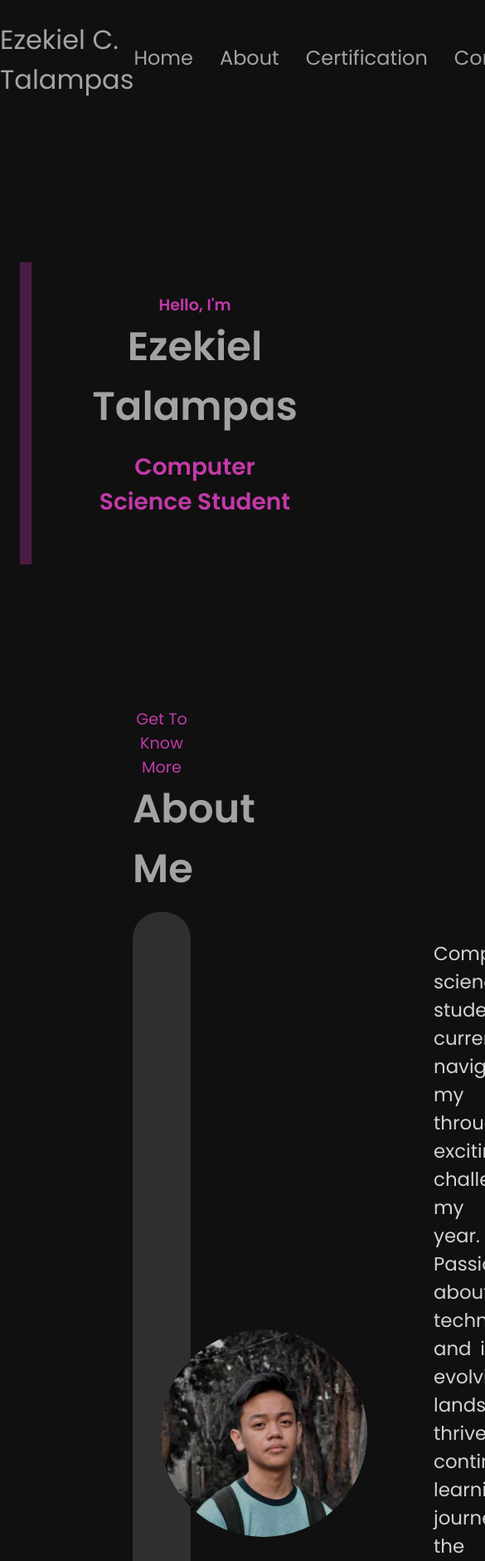
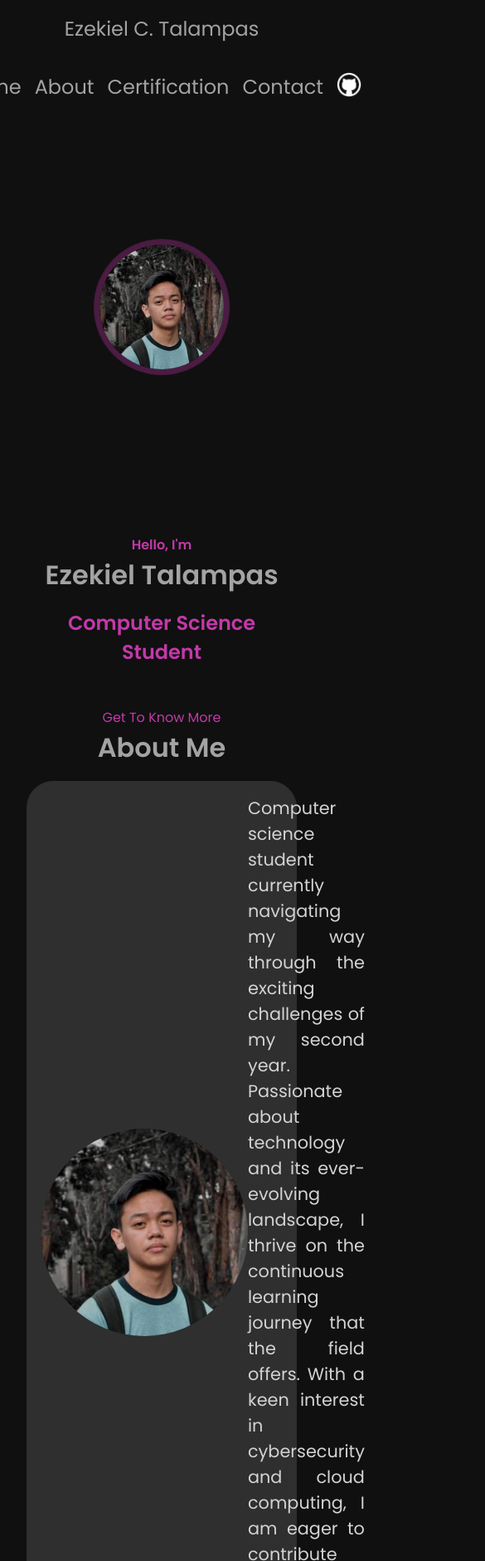
Before and after one commit to EzekielTalampas/EzekielTalampas.github.io, a plain HTML site: page index.html in a window 390 px wide. Shown: the top 1881 px of the page at 83% size, 585 px wide, since content can reach past the window. Drawn offline with Linux system fonts and the light colour scheme.

Commit message:
Update responsiveness/cert credentials

```diff
--- a/styles.css
+++ b/styles.css
@@ -235,8 +235,8 @@ section {
   justify-content: center;
   align-items: center;
   flex-shrink: 0;
-  max-width: 700px;
-  max-height: 700px;
+  max-width: 650px;
+  max-height: 650px;
 }
 
 .cert-pic img {
@@ -298,3 +298,97 @@ footer {
 footer p {
   text-align: center;
 }
+
+@media only screen and (max-width: 1200px) {
+  /* Adjust styles for screens up to 1200px width */
+  nav {
+    flex-direction: column;
+  }
+}
+
+@media only screen and (max-width: 768px) {
+  /* Adjust styles for screens up to 768px width */
+  section {
+    margin: 0 2rem;
+  }
+
+  #profile {
+    flex-direction: column;
+    align-items: center;
+  }
+
+  .section__pic-container {
+    height: 200px;
+    width: 200px;
+  }
+
+  .section__text {
+    text-align: center;
+  }
+
+  .details-container,
+  .about-pic {
+    margin-right: 0;
+    margin-bottom: 2rem;
+  }
+
+  .programs {
+    font-size: 1.2em;
+  }
+}
+
+@media only screen and (max-width: 480px) {
+  /* Adjust styles for screens up to 480px width */
+  nav {
+    font-size: 0.8em;
+  }
+
+  .name {
+    font-size: 1.5rem;
+  }
+
+  .links {
+    gap: 1rem;
+  }
+
+  .section__pic-container {
+    height: 150px;
+    width: 150px;
+  }
+
+  .section__text__p1 {
+    font-size: 1rem;
+  }
+
+  .title {
+    font-size: 2rem;
+  }
+
+  .section__text__p2 {
+    font-size: 1.5rem;
+  }
+
+  .details-container {
+    padding: 1rem;
+  }
+
+  .content-container {
+    font-size: 1rem;
+  }
+
+  .skills {
+    font-size: 2rem;
+  }
+
+  .programs {
+    font-size: 1rem;
+  }
+
+  .contact-info p {
+    font-size: 1rem;
+  }
+
+  footer {
+    font-size: 0.8em;
+  }
+}
```
